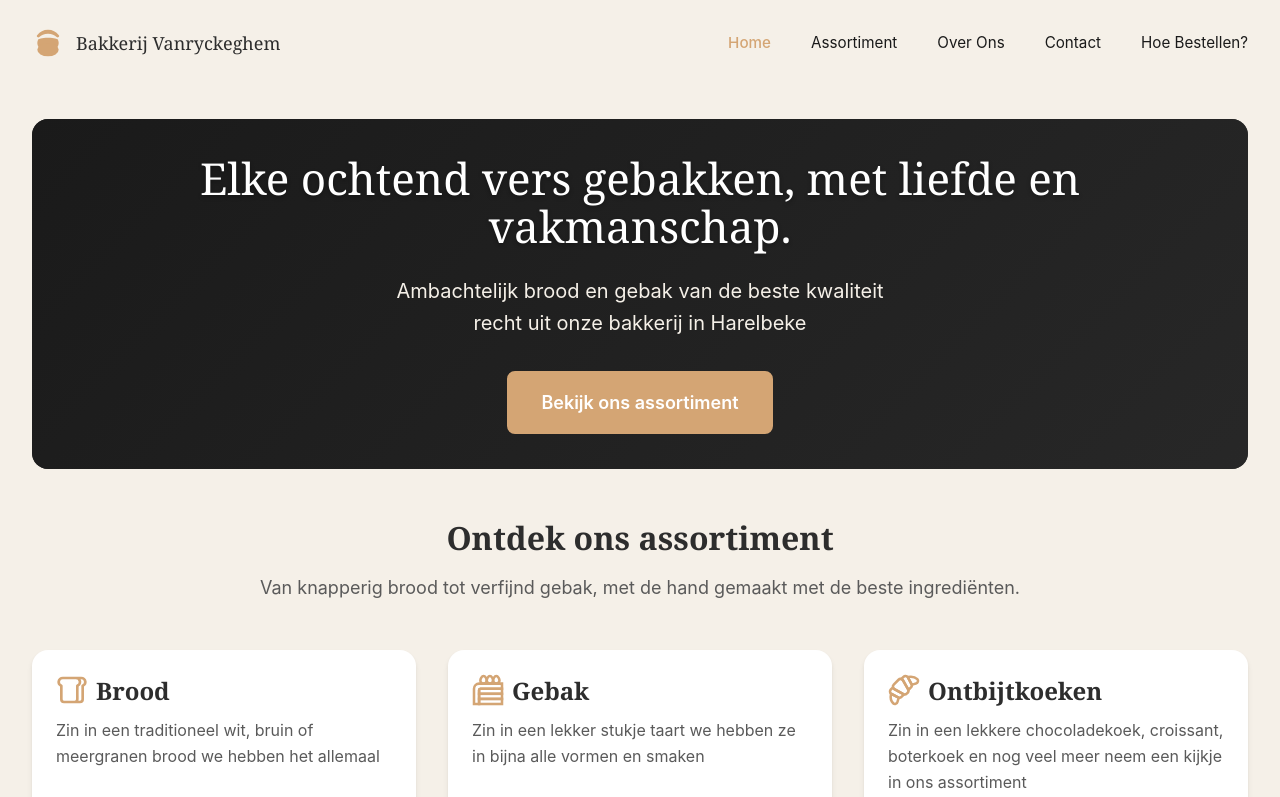
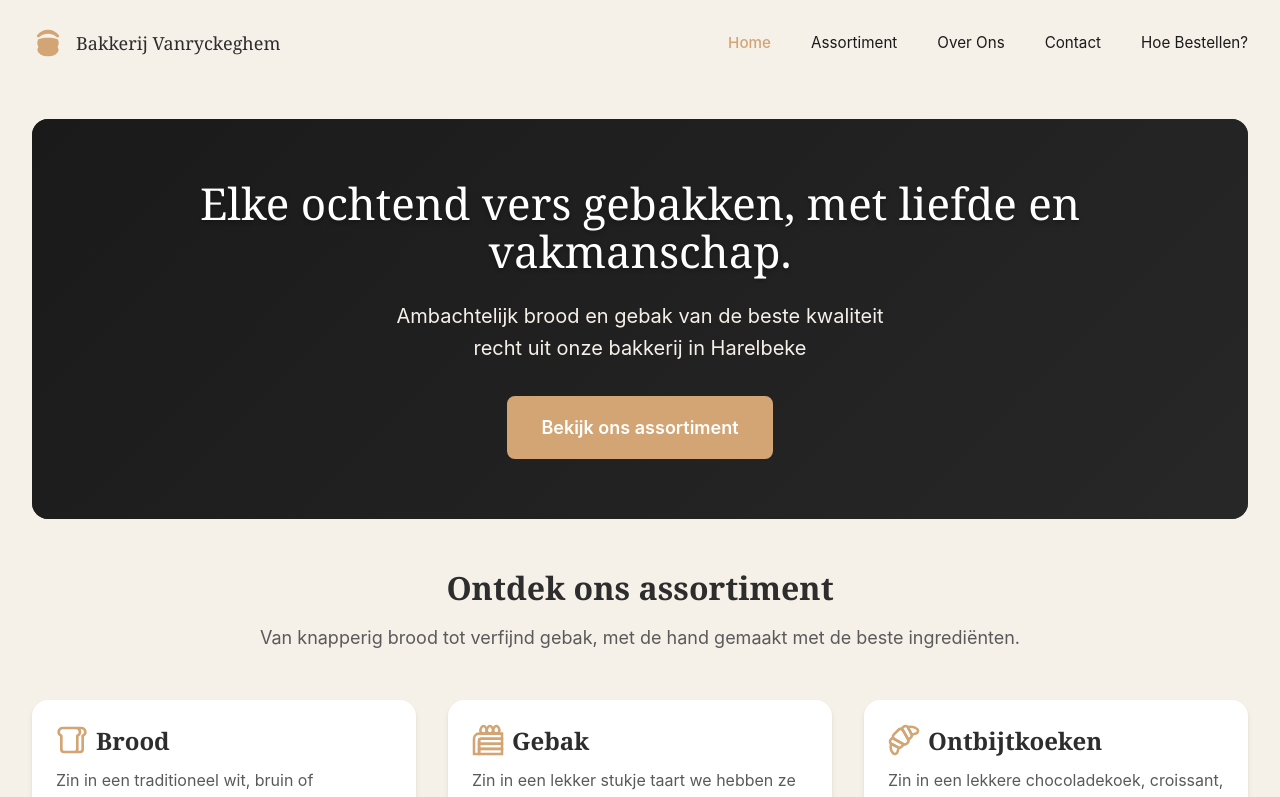
Before and after one commit to SanderVanryckeghem/bakkerij_vanryckeghem, an Angular app in the folder bakkerij_vanryckeghem/: page / in a window 1280 px wide. Shown: the top 797 px of the page. Built offline with nearby package versions, Linux system fonts and the light colour scheme.

Commit message:
Adjust size of hero section on home page

```diff
--- a/bakkerij_vanryckeghem/src/app/core/components/hero/hero.html
+++ b/bakkerij_vanryckeghem/src/app/core/components/hero/hero.html
@@ -1,4 +1,4 @@
-<section class="hero" [style.background-image]="backgroundImage() ? 'url(' + backgroundImage() + ')' : 'none'">
+<section class="hero" [class.hero--large]="size() === 'large'" [style.background-image]="backgroundImage() ? 'url(' + backgroundImage() + ')' : 'none'">
   <div class="hero-overlay">
     <div class="container-custom hero-content">
       <h1 class="hero-title">{{ title() }}</h1>
--- a/bakkerij_vanryckeghem/src/app/core/components/hero/hero.scss
+++ b/bakkerij_vanryckeghem/src/app/core/components/hero/hero.scss
@@ -16,6 +16,14 @@
 
   @media (min-width: 768px) {
     min-height: 350px;
+  }
+
+  &--large {
+    min-height: 380px;
+
+    @media (min-width: 768px) {
+      min-height: 400px;
+    }
   }
 }
 
--- a/bakkerij_vanryckeghem/src/app/core/components/hero/hero.ts
+++ b/bakkerij_vanryckeghem/src/app/core/components/hero/hero.ts
@@ -15,4 +15,5 @@ export class Hero {
   ctaText = input<string>();
   ctaLink = input<string>();
   backgroundImage = input<string>();
+  size = input<'default' | 'large'>('default');
 }
--- a/bakkerij_vanryckeghem/src/app/pages/home/home.html
+++ b/bakkerij_vanryckeghem/src/app/pages/home/home.html
@@ -13,6 +13,7 @@
     subtitle="Ambachtelijk brood en gebak van de beste kwaliteit<br>recht uit onze bakkerij in Harelbeke"
     ctaText="Bekijk ons assortiment"
     ctaLink="/assortiment"
+    size="large"
   ></app-hero>
 
   <section class="mb-16">
```
